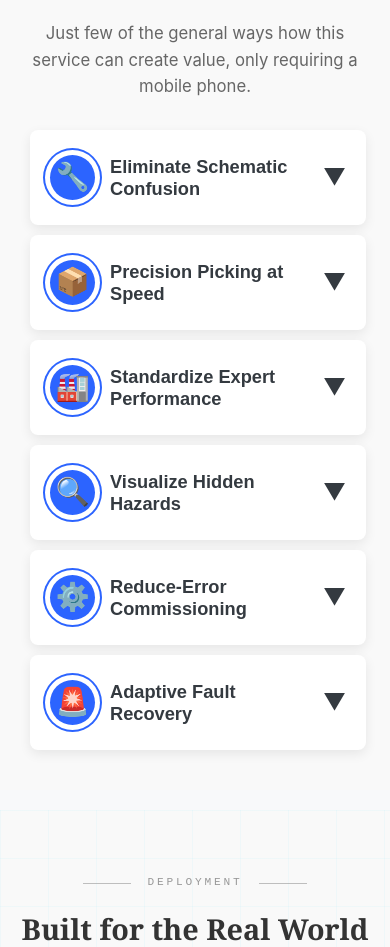
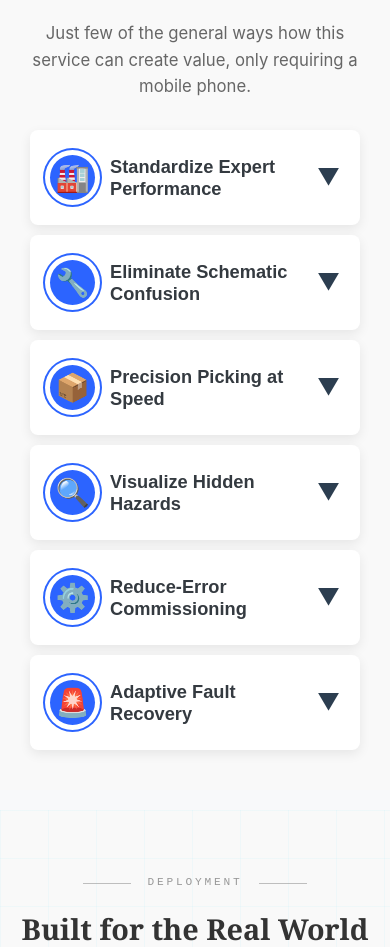
Before and after one commit to MrDeerhurst/OlafurDesign, a Vue app: page / in a window 390 px wide. Shown: the part 1540-2487 px from the top of the page. Built offline with nearby package versions, Linux system fonts and the light colour scheme.

Commit message:
small fixes

```diff
--- a/src/App.vue
+++ b/src/App.vue
@@ -9,6 +9,7 @@
 /* Global CSS Variables (Color Palette) */
 /* ------------------------------------ */
 :root {
+  --light-blue: #007ade;
   --primary-blue: #2c64ff;
   --primary-blue-dark: #004fde;
   --secondary-teal: #00d0b4; /* New accent color */
@@ -42,7 +43,6 @@ body {
   margin: 0;
   font-family: var(--font-body);
   background-color: var(--bg-light-gray);
-  color: var(--text-charcoal);
   line-height: 1.7; /* Improved readability */
   -webkit-font-smoothing: antialiased;
   -moz-osx-font-smoothing: grayscale;
--- a/src/components/ProcessSection.vue
+++ b/src/components/ProcessSection.vue
@@ -84,6 +84,37 @@ export default {
     return {
       processSteps: [
         {
+          icon: "🏭",
+          title: "Standardize Expert Performance",
+          obf: "fill",
+          images: [
+            {
+              src: MT_One,
+              alt: "Image 1",
+              caption: "The sample",
+              of: "fill",
+            }, // full
+            {
+              src: MT_Two,
+              alt: "Image 2 - Baraba",
+              caption: "The Alps",
+              of: "fade",
+            },
+            {
+              src: MT_Three,
+              alt: "Image 3",
+              caption: "The sample",
+              of: "fill",
+            }, // full
+          ],
+          description:
+            "Stop 'shadowing' and start doing. Trainees follow foolproof AR overlays on live machinery, bridging the gap between knowledge and action, resulting in lower error rates. With this you get faster onboarding and  compliance with SOPs.",
+          durnation: 800,
+          interval: 4000,
+          transt: ["direct", "direct"],
+          of: "fade",
+        },
+        {
           icon: "🔧",
           title: "Eliminate Schematic Confusion",
           obf: "fill",
@@ -131,37 +162,7 @@ export default {
           interval: 4000,
           transt: ["fade"],
         },
-        {
-          icon: "🏭",
-          title: "Standardize Expert Performance",
-          obf: "fill",
-          images: [
-            {
-              src: MT_One,
-              alt: "Image 1",
-              caption: "The sample",
-              of: "fill",
-            }, // full
-            {
-              src: MT_Two,
-              alt: "Image 2 - Baraba",
-              caption: "The Alps",
-              of: "fade",
-            },
-            {
-              src: MT_Three,
-              alt: "Image 3",
-              caption: "The sample",
-              of: "fill",
-            }, // full
-          ],
-          description:
-            "Stop 'shadowing' and start doing. Trainees follow foolproof AR overlays on live machinery, bridging the gap between knowledge and action, resulting in lower error rates. With this you get faster onboarding and  compliance with SOPs.",
-          durnation: 800,
-          interval: 4000,
-          transt: ["direct", "direct"],
-          of: "fade",
-        },
+
         {
           icon: "🔍",
           title: "Visualize Hidden Hazards",
@@ -386,7 +387,6 @@ h2 {
   display: flex;
   flex-wrap: wrap;
   gap: 20px; /* Space between cards */
-  justify-content: center;
 }
 
 .process-step {
@@ -411,7 +411,7 @@ h2 {
 
 .step-header {
   display: flex;
-  align-items: center;
+
   margin-bottom: 12px;
 }
 
@@ -422,8 +422,9 @@ h2 {
   width: 45px;
   height: 45px;
   display: flex;
+  flex-direction: column;
   justify-content: center;
-  align-items: flex-start;
+  align-items: center;
   font-size: 1.8em;
   font-weight: bold;
   margin-right: 15px;
@@ -494,16 +495,18 @@ h2 {
 @media (max-width: 768px) {
   /* Adjust this breakpoint as needed for your definition of mobile */
   .process-steps {
-    flex-direction: column; /* Stack cards vertically */
     gap: 10px;
   }
 
   .process-step {
+    display: flex;
+    align-items: stretch;
     flex: 1 1 100%; /* Each item takes full width */
     padding: 15px 20px; /* Adjust padding for mobile */
   }
 
   .step-header {
+    display: flex;
     cursor: pointer; /* Indicate it's clickable on mobile */
     margin-bottom: 0; /* Remove header margin on mobile */
     padding: 10px 0;
--- a/src/components/RealWorldTrust.vue
+++ b/src/components/RealWorldTrust.vue
@@ -1,5 +1,5 @@
 <template>
-  <section class="trust-layer" id="Deployment">
+  <section class="Deployment" id="Deployment">
     <!-- Background grid -->
     <div class="grid-bg" aria-hidden="true">
       <div class="grid-lines"></div>
@@ -227,7 +227,7 @@ onUnmounted(() => observers.forEach((o) => o.disconnect()));
 
 <style scoped>
 /* ── Tokens ── */
-.trust-layer {
+.Deployment {
   --c-bg: #f9f9f9;
   --c-surface: #ffffff;
   --c-border: rgba(255, 255, 255, 0.07);
@@ -565,7 +565,7 @@ onUnmounted(() => observers.forEach((o) => o.disconnect()));
 
 /* ── Responsive ── */
 @media (max-width: 640px) {
-  .trust-layer {
+  .Deployment {
     padding: 4rem 1.25rem 3rem;
   }
   .bottom-bar {
--- a/src/components/TheFooter.vue
+++ b/src/components/TheFooter.vue
@@ -6,21 +6,21 @@
         <ul>
           <li><a href="/privacy-policy">Privacy Policy</a></li>
           <li><a href="/terms-of-service">Terms of Service</a></li>
-          </ul>
+        </ul>
       </nav>
     </div>
   </footer>
 </template>
 
 <script setup>
-import { ref } from 'vue';
+import { ref } from "vue";
 
 const currentYear = ref(new Date().getFullYear());
 </script>
 
 <style scoped>
 .footer {
-  background-color: var(--text-charcoal); /* Darker background for footer */
+  background-color: #5e5e5e; /* Darker background for footer */
   color: var(--bg-white);
   padding: 30px 0;
   text-align: center;
@@ -44,7 +44,8 @@ const currentYear = ref(new Date().getFullYear());
     flex-direction: column;
     gap: 10px;
   }
-  .footer p, .footer-nav a {
+  .footer p,
+  .footer-nav a {
     font-size: 0.85rem;
   }
 }
--- a/src/components/TheHeader.vue
+++ b/src/components/TheHeader.vue
@@ -125,7 +125,7 @@ onBeforeUnmount(() => {
 .header {
   background-color: var(--bg-white);
   padding: 20px 0;
-  box-shadow: 0 2px 4px rgba(0, 0, 0, 0.1);
+  box-shadow: 0 2px 4px rgba(110, 110, 110, 0.1);
   position: sticky;
   top: 0;
   z-index: 1000;
```
